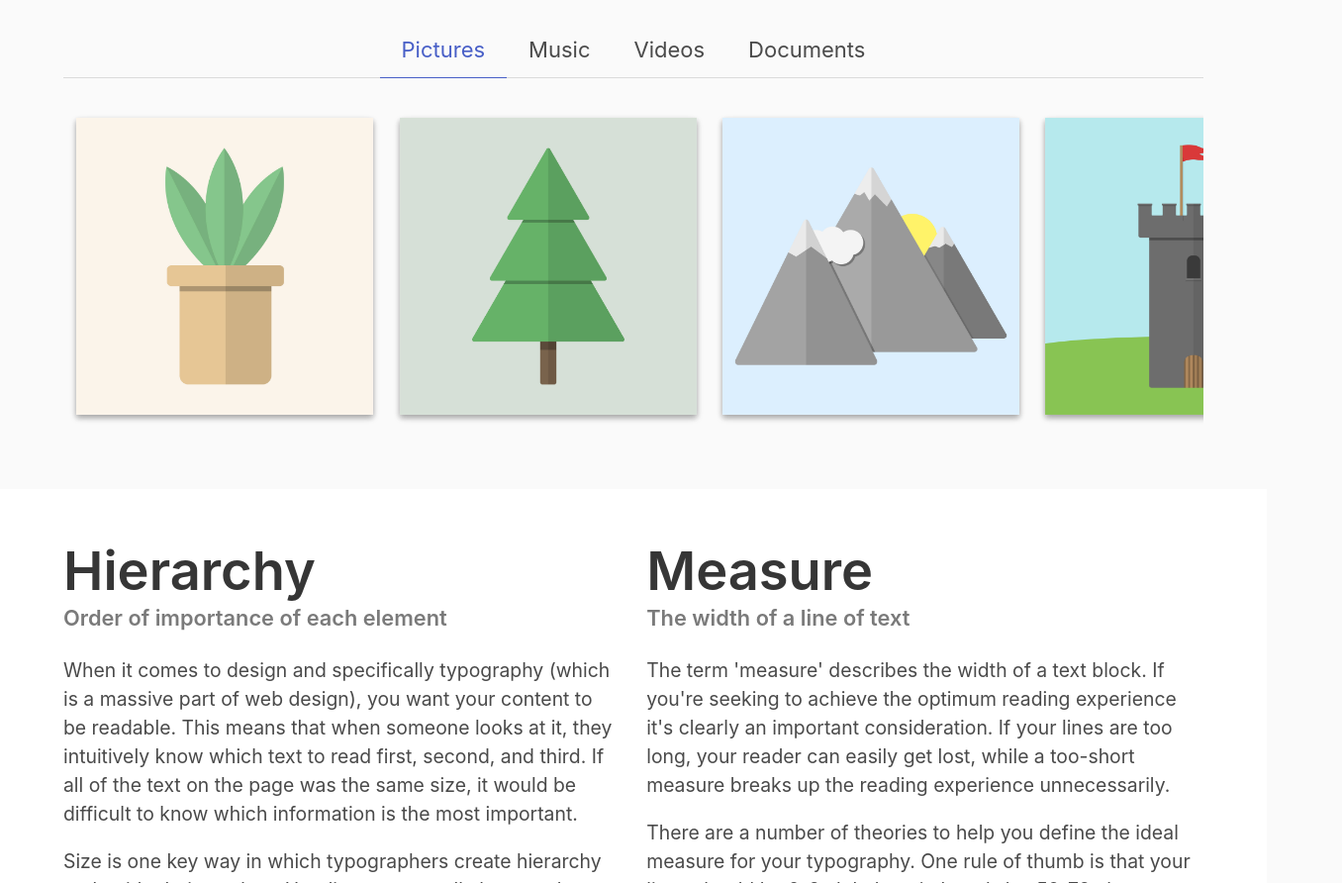
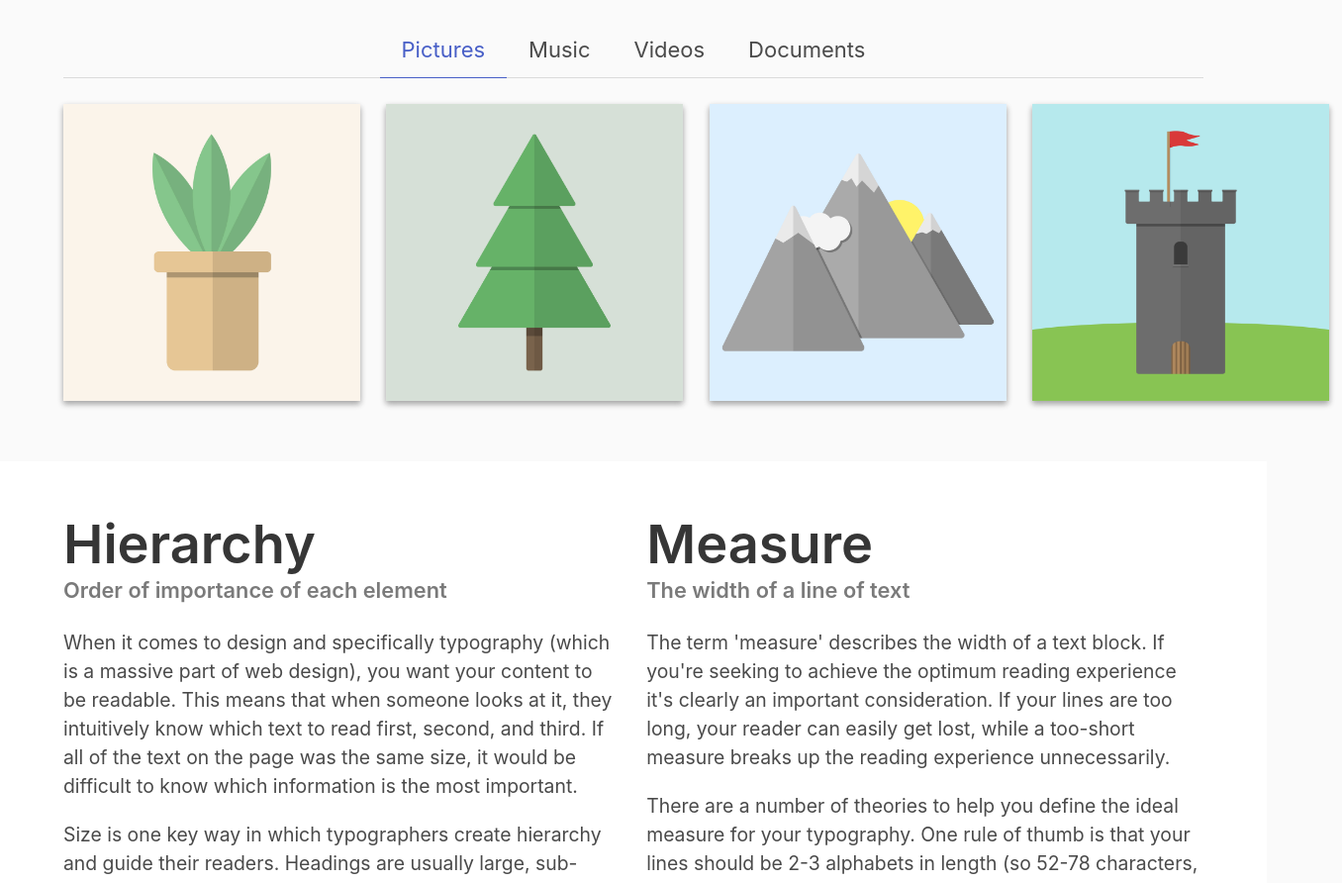
Before and after one commit to jdmar3-comp426/a02-johnmoore98, a website: page index.html in a window 1280 px wide. Shown: the part 2510-3402 px from the top of the page at 99% size, 1356 px wide, since content can reach past the window. Drawn offline with nearby package versions, Linux system fonts and the light colour scheme; a web font is replaced by a local one.

Commit message:
Fix tabs is-medium is-centered

```diff
--- a/index.html
+++ b/index.html
@@ -99,7 +99,7 @@
                 <li><a>Documents</a></li>
             </ul>
         </div>
-        <div class="tabs is-medium is-centered">
+        <div class="columns">
             <div class="column">
                 <img src="images/all-01.jpg" alt="Pictures">
             </div>
```
